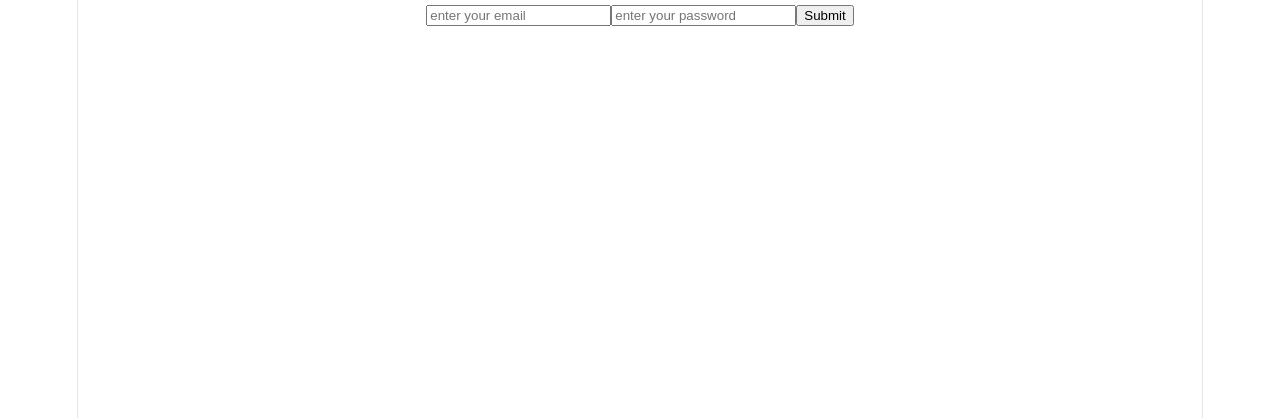
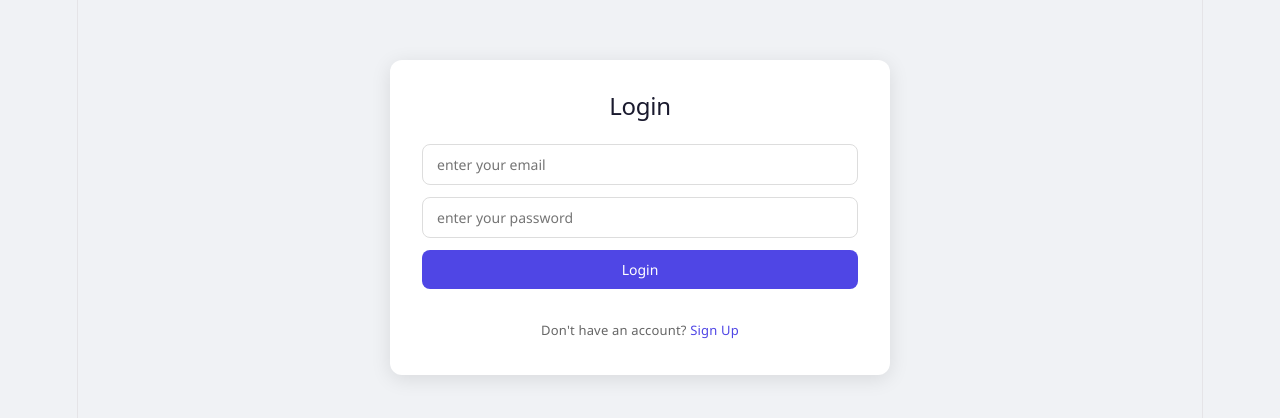
Before and after one commit to karixhma12/todoapp-fullstack, a React app in the folder frontend/: page /login in a window 1280 px wide. Shown: the top 418 px of the page. Built offline with nearby package versions, Linux system fonts and the light colour scheme; the HTML template or start-up script is replaced by a standard one.

Commit message:
step 12: styling and default route redirect

```diff
--- a/frontend/src/App.jsx
+++ b/frontend/src/App.jsx
@@ -4,12 +4,14 @@ import Todos from "./pages/Todos";
 import {BrowserRouter} from "react-router-dom";
 import { Routes } from "react-router-dom";
 import {Route} from "react-router-dom";
+import {Navigate} from "react-router-dom";
 
 
 function App(){
   return(
     <BrowserRouter>
       <Routes>
+        <Route path="/" element={<Navigate to = "/login"/>}/>
         <Route path="/signup" element={<Signup/>}></Route>
         <Route path="/login" element={<Login/>}></Route>
         <Route path="/todos" element={<Todos/>}></Route>
--- a/frontend/src/pages/Login.jsx
+++ b/frontend/src/pages/Login.jsx
@@ -1,6 +1,7 @@
 import {useNavigate} from "react-router-dom";
 import axios from "axios";
 import {useState} from "react";
+import "../styles.css";
 
 function Login(){
 
@@ -17,10 +18,14 @@ function Login(){
     }
 
     return(
-        <div>
+        <div className="container">
+            <h2> Login </h2>
             <input type="text" placeholder="enter your email" value={email} onChange={(e)=>{setEmail(e.target.value)}}></input>
             <input type="text" placeholder="enter your password" value={password} onChange={(e)=>{setPassword(e.target.value)}}></input>
-            <button onClick={()=>submitform()}> Submit </button>
+            <button onClick={()=>submitform()} className="primary"> Login </button>
+            <div className="link">
+                Don't have an account? <a href="/signup"> Sign Up </a>
+            </div>
         </div>
     )
 }
--- a/frontend/src/pages/Signup.jsx
+++ b/frontend/src/pages/Signup.jsx
@@ -1,6 +1,7 @@
 import {useState} from "react";
 import axios from "axios";
 import {useNavigate} from "react-router-dom";
+import "../styles.css";
 
 function Signup(){
 
@@ -16,11 +17,15 @@ function Signup(){
     }
 
     return (
-        <div>
+        <div className="container">
+            <h2> Signup </h2>
             <input type="text" placeholder="enter your username" value={username} onChange={(e)=>{setUsername(e.target.value)}} ></input>
             <input type="text" placeholder="enter your email-id" value={email} onChange={(e)=>{setEmail(e.target.value)}} ></input>
             <input type="text" placeholder="enter your password" value={password} onChange={(e)=>{setPassword(e.target.value)}} ></input>
-            <button onClick={()=>{submitform()}}> Submit </button>
+            <button onClick={()=>{submitform()}} className="primary"> Sign Up </button>
+            <div className="link">
+                Already have an account? <a href = "/login"> Login </a>
+            </div>
         </div>
     )
 }
--- a/frontend/src/pages/Todos.jsx
+++ b/frontend/src/pages/Todos.jsx
@@ -1,6 +1,7 @@
 import {useState,useEffect} from "react";
 import axios from "axios";
 import {useNavigate} from "react-router-dom";
+import "../styles.css";
 
 function Todos(){
 
@@ -40,15 +41,20 @@ function Todos(){
     }
 
     return(
-        <div>
-            <input type="text" placeholder="type your todo..." value={todo} onChange={(e)=>setTodo(e.target.value)}></input>
-            <button onClick={()=>addTodo()}> Add todo </button>
+        <div className="container">
+            <h2> My Todos </h2>
+            <div className="todo-input-row">
+                <input type="text" placeholder="type your todo..." value={todo} onChange={(e)=>setTodo(e.target.value)}></input>
+                <button onClick={()=>addTodo()}> Add todo </button>
+            </div>
             <div>
                 {todos.map((todo)=>{
-                    return <div key={todo._id} style={{textDecoration: todo.done ? "line-through" : "none"}}>
-                        {todo.title}
-                        <button onClick={()=>markAsDone(todo._id)}> Mark as done </button>
-                        <button onClick={()=>deleteTodo(todo._id)}> Delete </button>
+                    return <div className="todo-item" key={todo._id} style={{textDecoration: todo.done ? "line-through" : "none"}}>
+                        <span className="todo-title"> {todo.title} </span>
+                        <div className="todo-actions">
+                            <button className="btn-done" onClick={()=>markAsDone(todo._id)}> Mark as done </button>
+                            <button className="btn-delete" onClick={()=>deleteTodo(todo._id)}> Delete </button>
+                        </div>
                     </div>
                 })}
             </div>
--- /dev/null
+++ b/frontend/src/styles.css
@@ -0,0 +1,126 @@
+*{
+    margin : 0;
+    padding : 0;
+    box-sizing : border-box;
+    font-family : "Segoe UI", sans-serif;
+}
+
+body{
+    background-color : #f0f2f5;
+    min-height : 100vh;
+}
+
+.container{
+    max-width : 500px;
+    margin : 60px auto;
+    background : white;
+    border-radius : 12px;
+    padding : 32px;
+    box-shadow: 0 4px 20px rgba(0,0,0,0.1);
+}
+
+h2{
+    margin-bottom : 24px;
+    color : #1a1a2e;
+    font-size : 24px;
+}
+
+input{
+    width : 100%;
+    padding : 10px 14px;
+    border : 1px solid #ddd;
+    border-radius : 8px;
+    font-size : 14px;
+    margin-bottom : 12px;
+    outline : none;
+}
+
+button.primary{
+    width : 100%;
+    padding : 10px;
+    background-color : #4f46e5;
+    color : white;
+    border: none;
+    border-radius : 8px;
+    font-size : 14px;
+    cursor : pointer;
+    margin-bottom : 12px;
+}
+
+button.primary:hover{
+    background-color : #4338ca;
+}
+
+.todo-input-row{
+    display : flex;
+    gap : 8px;
+    margin-bottom : 20px;
+}
+
+.todo-input-row input{
+    margin-bottom : 0;
+}
+
+.todo-input-row button{
+    padding : 10px 16px;
+    background-color : #4f46e5;
+    color : white;
+    border : none;
+    border-radius : 8px;
+    cursor : pointer;
+    white-space : nowrap;
+}
+
+.todo-item{
+    display : flex;
+    align-items : center;
+    justify-content : space-between;
+    padding : 12px;
+    border : 1px solid #eee;
+    border-radius : 8px;
+    margin-bottom : 8px;
+}
+
+.todo-title{
+    flex : 1;
+    font-size : 14px;
+    color : #333;
+}
+
+.todo-actions{
+    display : flex;
+    gap: 6px;
+}
+
+.btn-done{
+    padding : 6px 10px;
+    background-color : #10b981;
+    color : white;
+    border: none;
+    border-radius : 6px;
+    cursor : pointer;
+    font-size : 12px;
+}
+
+.btn-delete{
+    padding : 6px 10px;
+    background-color : #ef4444;
+    color : white;
+    border : none;
+    border-radius : 6px;
+    cursor : pointer;
+    font-size : 12px;
+}
+
+.link{
+    text-align:center;
+    margin-top : 16px;
+    font-size : 13px;
+    color : #666;
+}
+
+.link a{
+    color : #4f46e5;
+    text-decoration : none;
+    font-weight : 500;
+}
```
